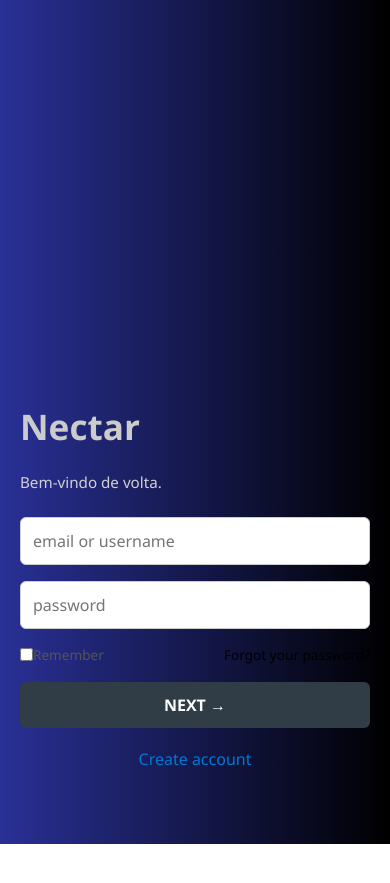
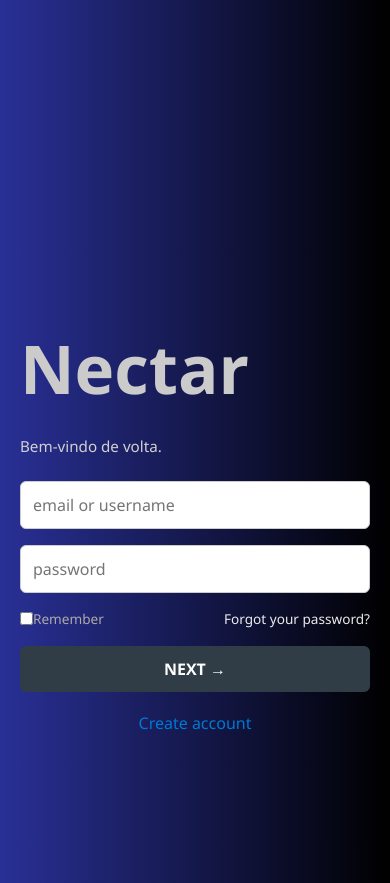
Before and after one commit to twSantana/Nectars, a plain HTML site: page index.html in a window 390 px wide. Before the commit the page ends 844 px from the top, so only its background shows below. Drawn offline with Linux system fonts and the light colour scheme.

Commit message:
Update styleLog.css

```diff
--- a/styleLog.css
+++ b/styleLog.css
@@ -65,7 +65,7 @@ body, html {
 
 /* Título e subtítulo */
 .title {
-  font-size: 2.2rem;
+  font-size: 4.2rem;
   color: #cccbcb;
   margin-bottom: 22px;
   position: relative;
@@ -111,7 +111,7 @@ form input:focus {
 }
 
 .btn-next:hover {
-  background: #304d63;
+  background: #373e44;
 }
 
 /* Opções abaixo do campo de senha */
@@ -121,7 +121,7 @@ form input:focus {
   align-items: center;
   margin-bottom: 18px;
   font-size: 0.85rem;
-  color: #555;
+  color: #afa9a9;
 }
 
 .options label {
@@ -131,7 +131,7 @@ form input:focus {
 
 .options a {
   text-decoration: none;
-  color: #000000;
+  color: #ebebeb;
 }
 
 .options a:hover {
@@ -175,6 +175,6 @@ form input:focus {
   .form-wrapper {
     max-width: 100%;
     height: auto;
-    padding: 20px;
+    padding: 100px;
   }
 }
```
